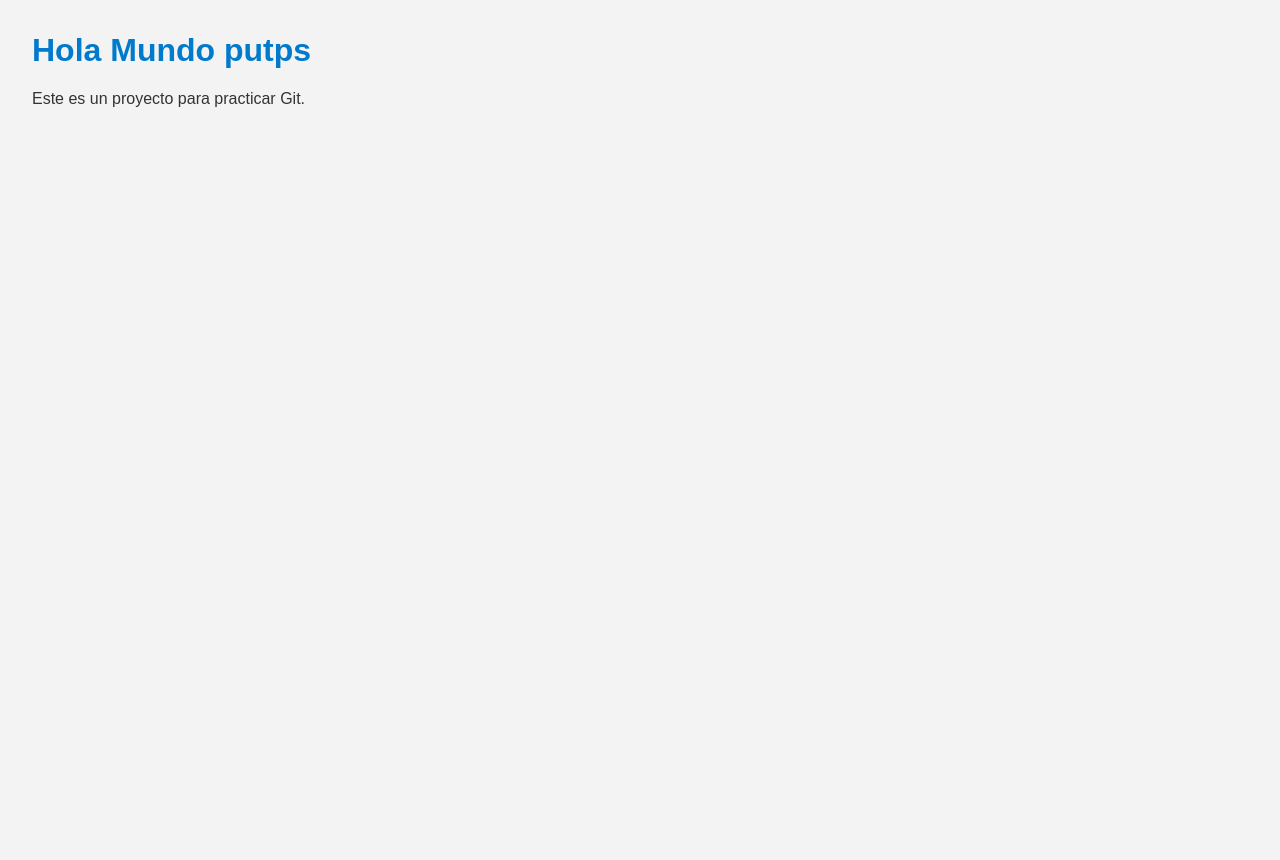
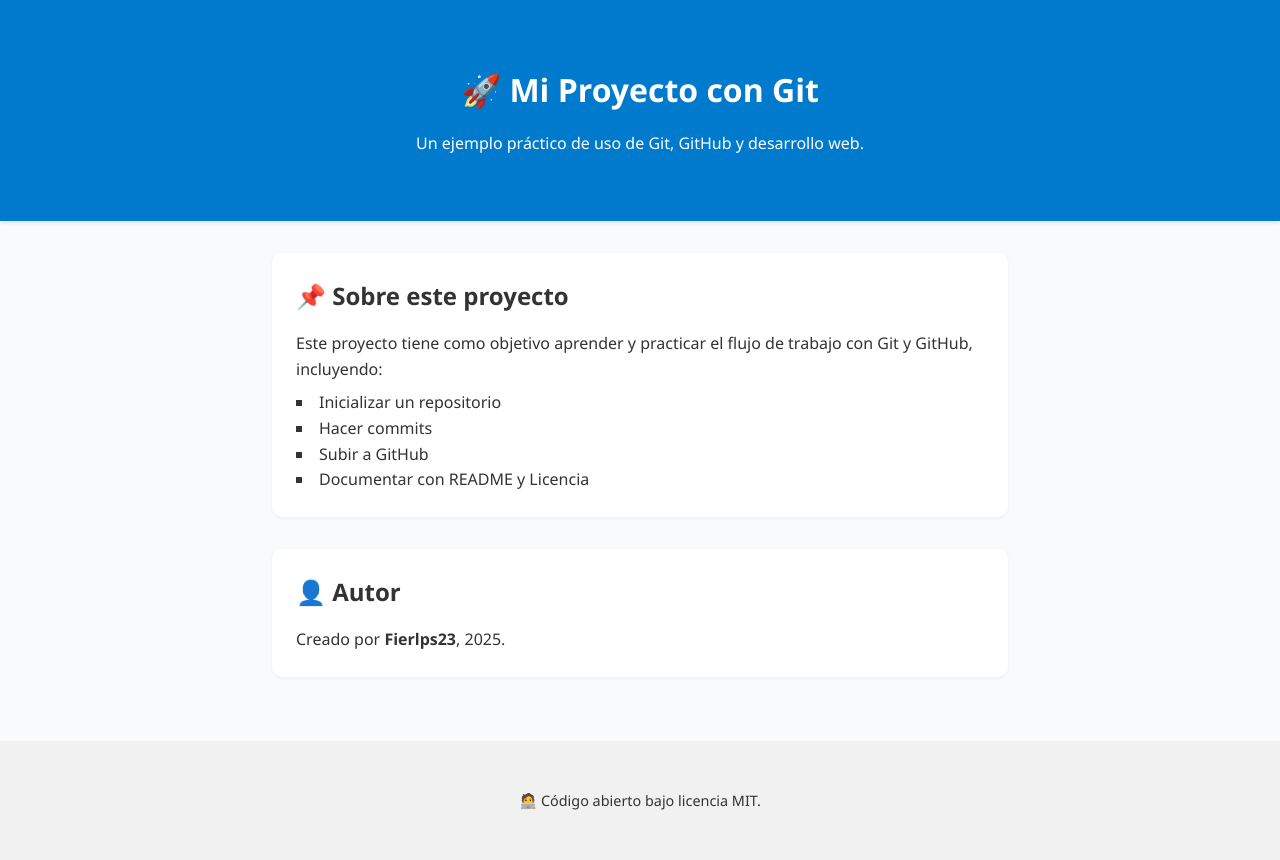
Before and after one commit to Fierlps23/mi-proyecto-git, a plain HTML site: page index.html in a window 1280 px wide. Before the commit the page ends 800 px from the top, so only its background shows below. Drawn offline with Linux system fonts and the light colour scheme.

Commit message:
Mejorado el diseño e información del sitio

```diff
--- a/index.html
+++ b/index.html
@@ -1,13 +1,41 @@
 <!DOCTYPE html>
 <html lang="es">
 <head>
-  <meta charset="UTF-8">
-  <meta name="viewport" content="width=device-width, initial-scale=1.0">
+  <meta charset="UTF-8" />
+  <meta name="viewport" content="width=device-width, initial-scale=1.0" />
   <title>Mi Proyecto con Git</title>
-  <link rel="stylesheet" href="styles.css">
+  <link rel="stylesheet" href="styles.css" />
 </head>
 <body>
-  <h1>Hola Mundo putps</h1>
-  <p>Este es un proyecto para practicar Git.</p>
+  <header>
+    <div class="container">
+      <h1>🚀 Mi Proyecto con Git</h1>
+      <p>Un ejemplo práctico de uso de Git, GitHub y desarrollo web.</p>
+    </div>
+  </header>
+
+  <main class="container">
+    <section class="info">
+      <h2>📌 Sobre este proyecto</h2>
+      <p>Este proyecto tiene como objetivo aprender y practicar el flujo de trabajo con Git y GitHub, incluyendo:</p>
+      <ul>
+        <li>Inicializar un repositorio</li>
+        <li>Hacer commits</li>
+        <li>Subir a GitHub</li>
+        <li>Documentar con README y Licencia</li>
+      </ul>
+    </section>
+
+    <section class="autor">
+      <h2>👤 Autor</h2>
+      <p>Creado por <strong>Fierlps23</strong>, 2025.</p>
+    </section>
+  </main>
+
+  <footer>
+    <div class="container">
+      <p>🧑‍💻 Código abierto bajo licencia MIT.</p>
+    </div>
+  </footer>
 </body>
 </html>
--- a/styles.css
+++ b/styles.css
@@ -1,10 +1,50 @@
-body {
-  font-family: Arial, sans-serif;
-  background-color: #f3f3f3;
-  color: #333;
-  margin: 2rem;
+* {
+  box-sizing: border-box;
+  margin: 0;
+  padding: 0;
 }
 
-h1 {
-  color: #007acc;
+body {
+  font-family: 'Segoe UI', Tahoma, Geneva, Verdana, sans-serif;
+  background-color: #f9fafb;
+  color: #333;
+  line-height: 1.6;
 }
+
+header {
+  background-color: #007acc;
+  color: white;
+  padding: 2rem 0;
+  text-align: center;
+  box-shadow: 0 2px 4px rgba(0,0,0,0.1);
+}
+
+.container {
+  max-width: 800px;
+  margin: auto;
+  padding: 2rem;
+}
+
+h1, h2 {
+  margin-bottom: 1rem;
+}
+
+ul {
+  list-style: square inside;
+  margin-top: 0.5rem;
+}
+
+section {
+  margin-bottom: 2rem;
+  background: white;
+  padding: 1.5rem;
+  border-radius: 10px;
+  box-shadow: 0 1px 3px rgba(0,0,0,0.05);
+}
+
+footer {
+  background-color: #f1f1f1;
+  text-align: center;
+  padding: 1rem 0;
+  font-size: 0.9rem;
+}
```
